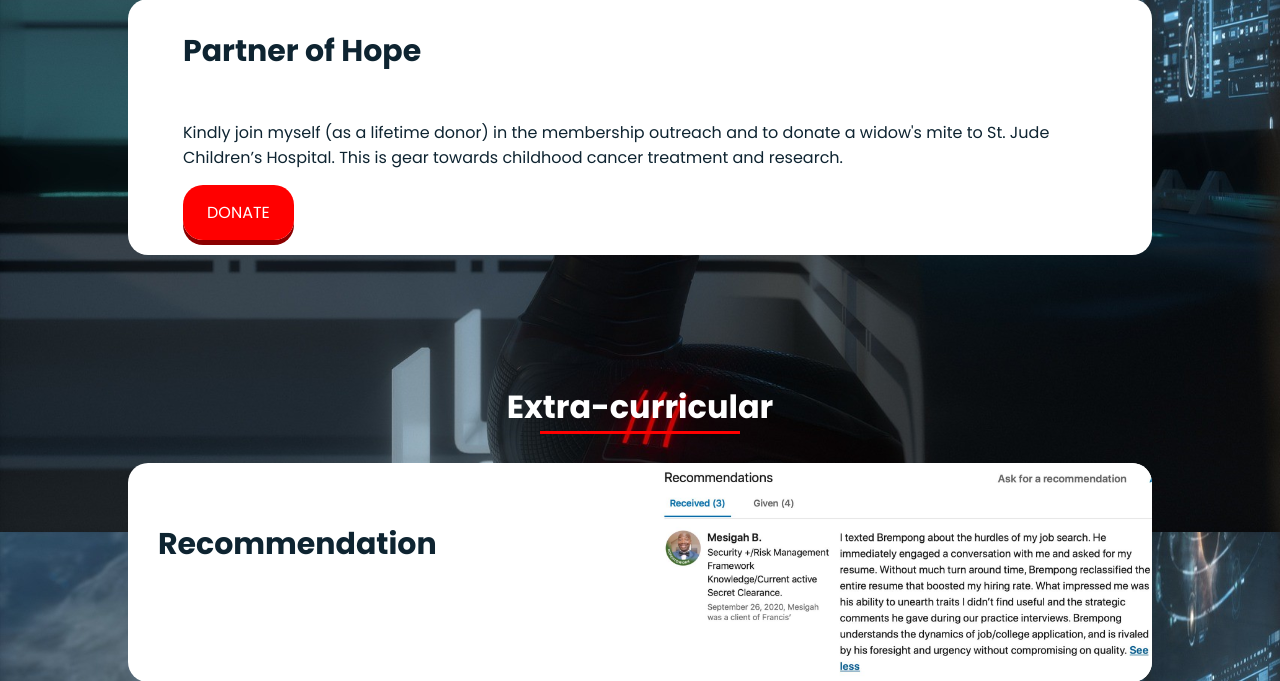
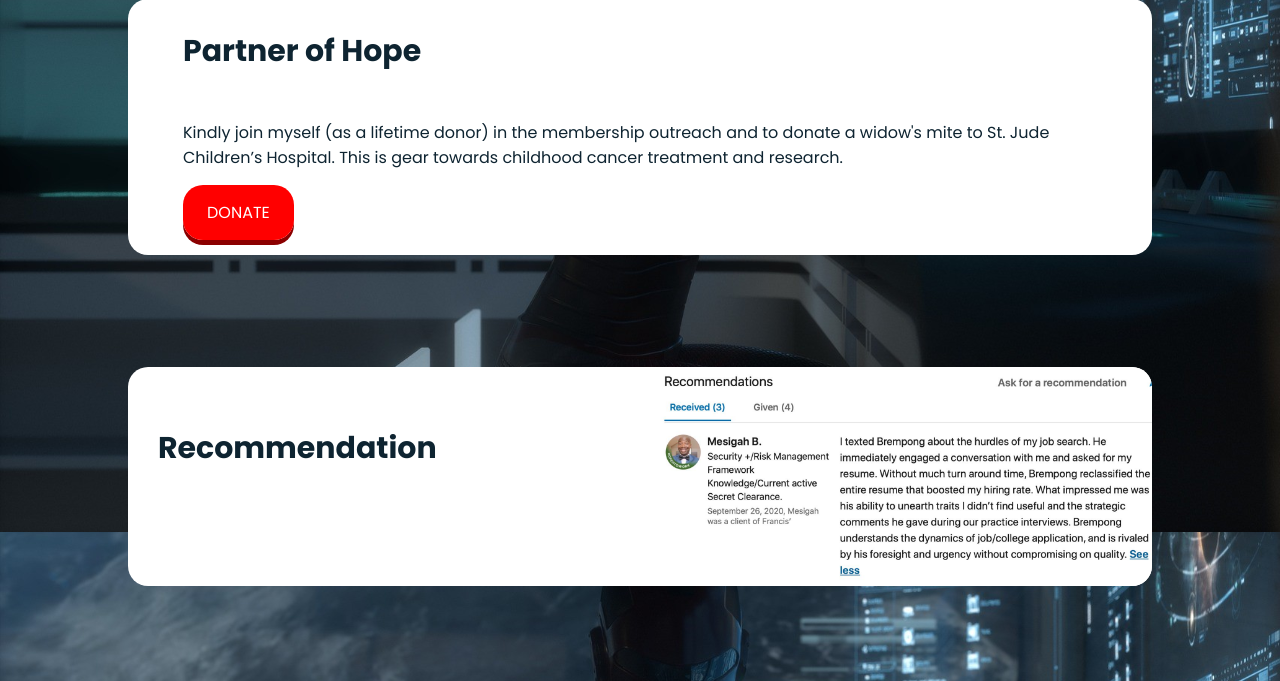
Before and after one commit to dylanbuchi/francis-portfolio, a Flask app: page /impact.html in a window 1280 px wide. Shown: the part 1089-1770 px from the top of the page. Run offline with Flask 2, Linux system fonts and the light colour scheme; some libraries are stand-ins or nearby versions.

Commit message:
delete extra curric

```diff
--- a/templates/impact.html
+++ b/templates/impact.html
@@ -207,7 +207,6 @@
             </section>
             <!-- (4) Recommendation -->
             <section class="impact section" id="impact">
-                <h2 class="section-title-ex">Extra-curricular</h2>
                 <div class="about__container bd-grid">
                     <div>
                         <h2
```
